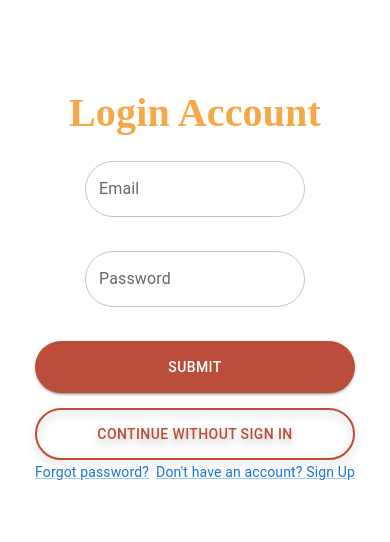
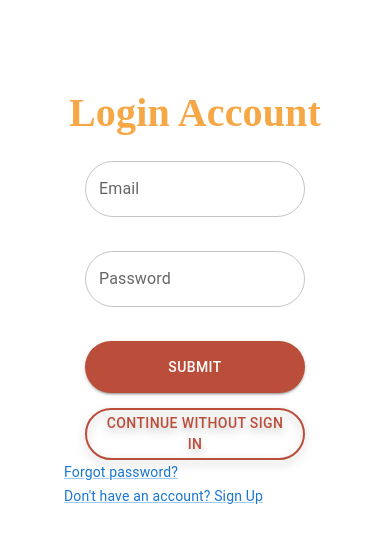
Before and after one commit to ListKelvin/ShopP-Project, a React (Create React App) app: page /signIn in a window 390 px wide. Shown: the top 542 px of the page. Built offline with nearby package versions, Linux system fonts and the light colour scheme.

Commit message:
Update signIn page and Sign-up page responsive

```diff
--- a/src/pages/sign-in/sign-in.component.jsx
+++ b/src/pages/sign-in/sign-in.component.jsx
@@ -4,6 +4,7 @@ import { FormContainer } from "./sign-in.styles";
 import { BaseButton, OutlinedButton } from "../../Component/Button.styles";
 import { Box } from "@mui/system";
 import { post } from "../../utils/ApiCaller";
+import { LinkStyle } from "../sign-up/Components/SignUpForm.styles";
 
 import CssBaseline from "@mui/material/CssBaseline";
 
@@ -126,12 +127,31 @@ const SignInComponent = () => {
                       variant="contained"
                       type="submit"
                       disabled={!formik.isValid}
+                      sx={{
+                        width: {
+                          xs: "220px",
+                          sm: "255px",
+                          md: "320px",
+                        },
+                      }}
                     >
                       Submit
                     </BaseButton>
-                    <OutlinedButton variant="outlined" type="button">
-                      Continue without Sign in
-                    </OutlinedButton>
+                    <LinkStyle to="/home">
+                      <OutlinedButton
+                        variant="outlined"
+                        type="button"
+                        sx={{
+                          width: {
+                            xs: "220px",
+                            sm: "255px",
+                            md: "320px",
+                          },
+                        }}
+                      >
+                        Continue without Sign in
+                      </OutlinedButton>
+                    </LinkStyle>
                     <Grid container>
                       <Grid item xs>
                         <Link href="#" variant="body2">
--- a/src/pages/sign-up/Components/SignUpForm.jsx
+++ b/src/pages/sign-up/Components/SignUpForm.jsx
@@ -1,5 +1,6 @@
 import { Formik } from "formik";
 import * as Yup from "yup";
+import { post } from "../../../utils/ApiCaller";
 import { LinkStyle } from "./SignUpForm.styles";
 import FormikControl from "../../../Component/FormikControl";
 import {
@@ -12,9 +13,9 @@ import {
 const SignUpForm = () => {
   const initialValues = {
     email: "",
+    phone: "",
     password: "",
     confirmPassword: "",
-    phone: "",
   };
 
   const validationSchema = Yup.object({
@@ -44,6 +45,9 @@ const SignUpForm = () => {
   });
 
   const onSubmit = (values) => {
+    const responsess = post("/account/sign-up", values, {}, {})
+      .then((data) => alert(data.data.message))
+      .catch((err) => console.error(err));
     console.log("Form data", values);
   };
   return (
```
